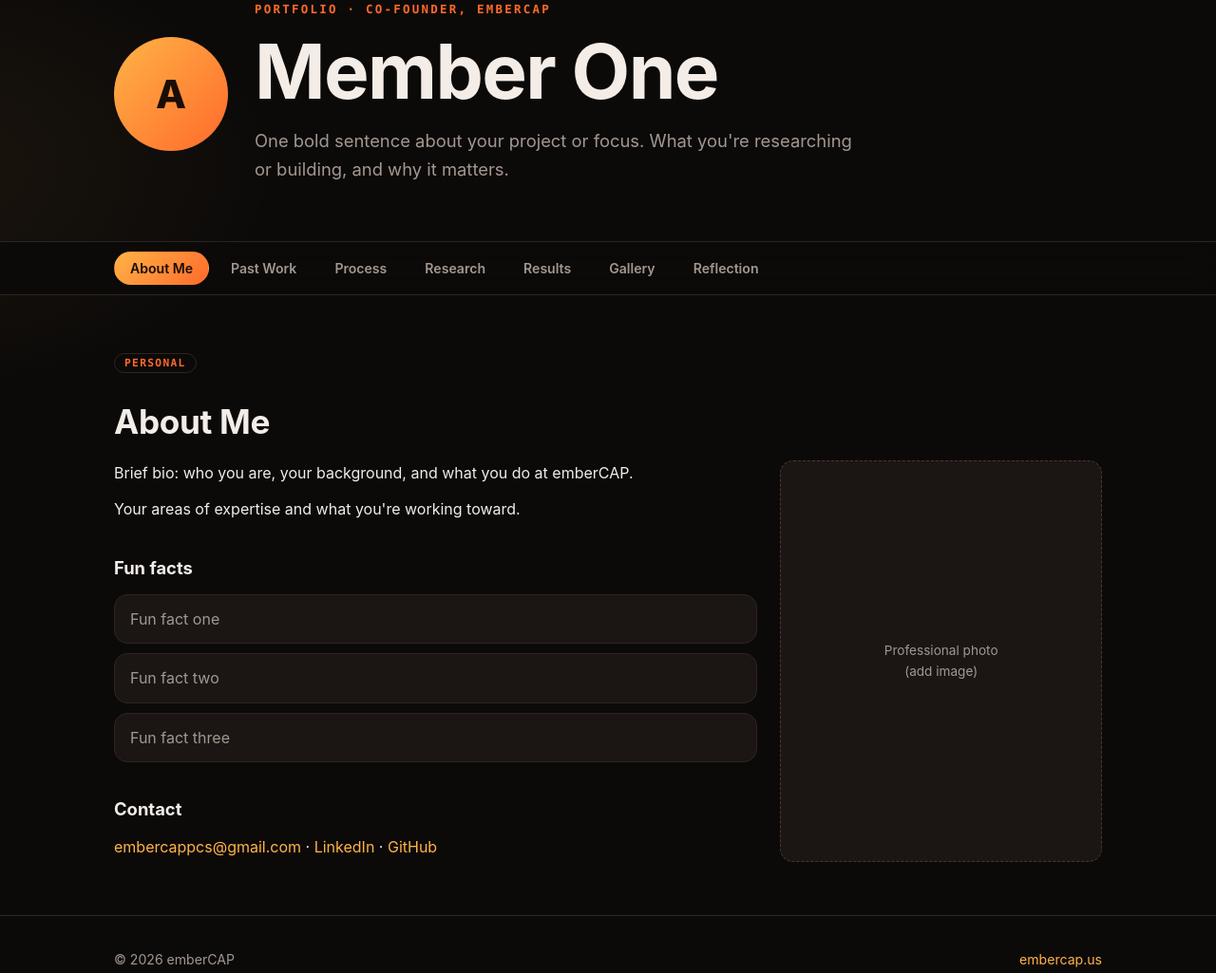
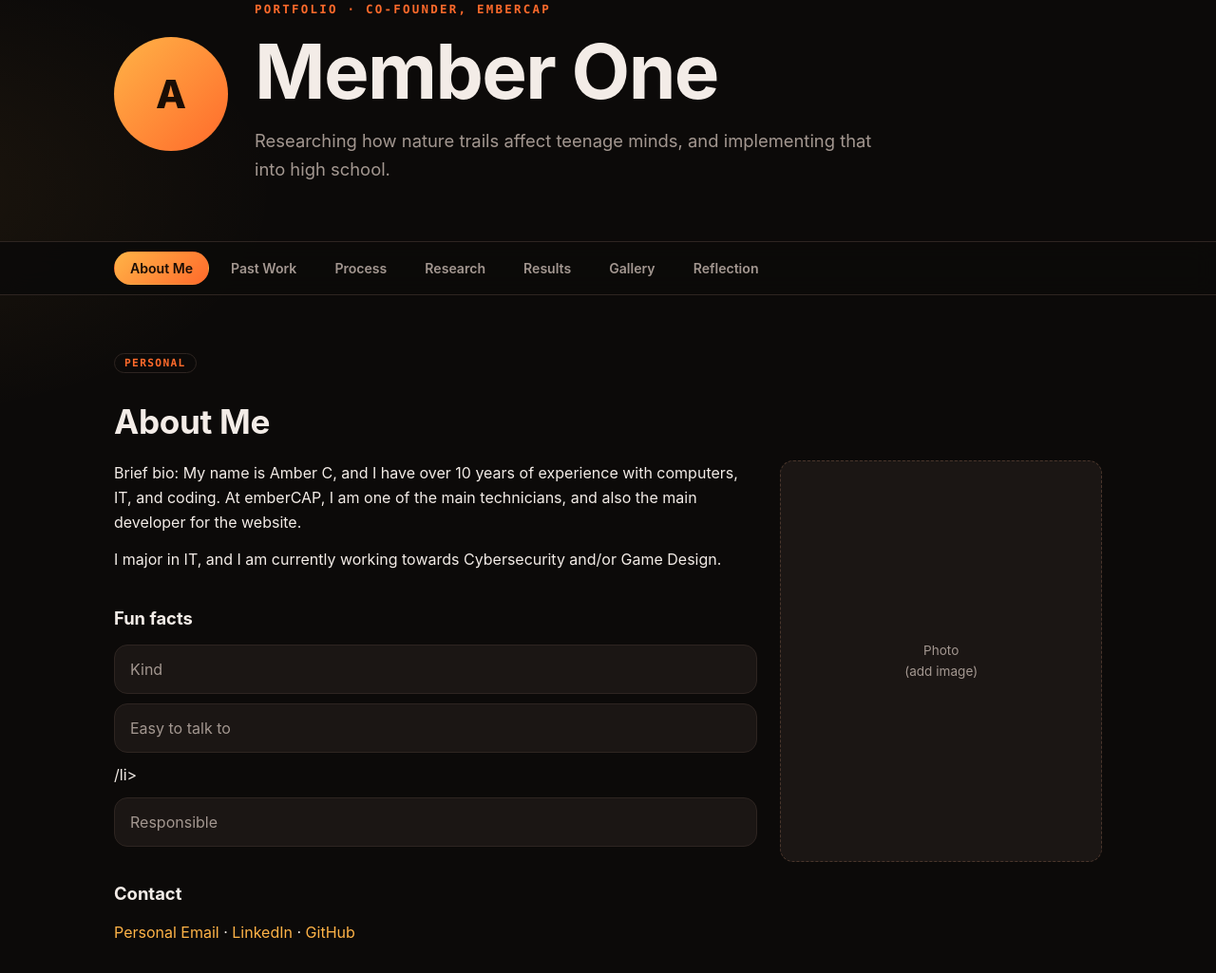
Before and after one commit to ambertism/ambertism.github.io, a plain HTML site: page members/member-one/index.html in a window 1280 px wide. Shown: the part 200-1225 px from the top of the page at 95% size. Drawn offline with Linux system fonts and the light colour scheme.

Commit message:
Revise Member One profile details
Updated personal information and project description for Member One.

```diff
--- a/members/member-one/index.html
+++ b/members/member-one/index.html
@@ -3,7 +3,7 @@
 <head>
 <meta charset="utf-8">
 <meta name="viewport" content="width=device-width,initial-scale=1">
-<title>Member One — emberCAP</title>
+<title>Amber C — emberCAP</title>
 <link rel="stylesheet" href="../../assets/style.css">
 <script>document.documentElement.className+=' js'</script>
 </head>
@@ -22,7 +22,7 @@
     <div>
       <div class="eyebrow">Portfolio · Co-founder, emberCAP</div>
       <h1 style="font-size:clamp(2.4rem,7vw,5rem)">Member One</h1>
-      <p class="lead">One bold sentence about your project or focus. What you're researching or building, and why it matters.</p>
+      <p class="lead">Researching how nature trails affect teenage minds, and implementing that into high school.</p>
     </div>
   </div>
 </div></section>
@@ -42,14 +42,14 @@
   <span class="cat">Personal</span><h2>About Me</h2>
   <div class="two">
     <div>
-      <p>Brief bio: who you are, your background, and what you do at emberCAP.</p>
-      <p>Your areas of expertise and what you're working toward.</p>
+      <p>Brief bio: My name is Amber C, and I have over 10 years of experience with computers, IT, and coding. At emberCAP, I am one of the main technicians, and also the main developer for the website.</p>
+      <p>I major in IT, and I am currently working towards Cybersecurity and/or Game Design.</p>
       <h3 class="sec">Fun facts</h3>
-      <ul class="facts"><li>Fun fact one</li><li>Fun fact two</li><li>Fun fact three</li></ul>
+      <ul class="facts"><li>Kind</li><li>Easy to talk to</li>/li><li>Responsible</li></ul>
       <h3 class="sec">Contact</h3>
-      <p><a href="mailto:embercappcs@gmail.com">embercappcs@gmail.com</a> · <a href="#">LinkedIn</a> · <a href="#">GitHub</a></p>
+      <p><a href="mailto:ac0617@myyahoo.com">Personal Email</a> · <a href="#">LinkedIn</a> · <a href="https://github.com/ambertism">GitHub</a></p>
     </div>
-    <div><div class="photo">Professional photo<br>(add image)</div></div>
+    <div><div class="photo">Photo<br>(add image)</div></div>
   </div>
 </div></section>
 
```
